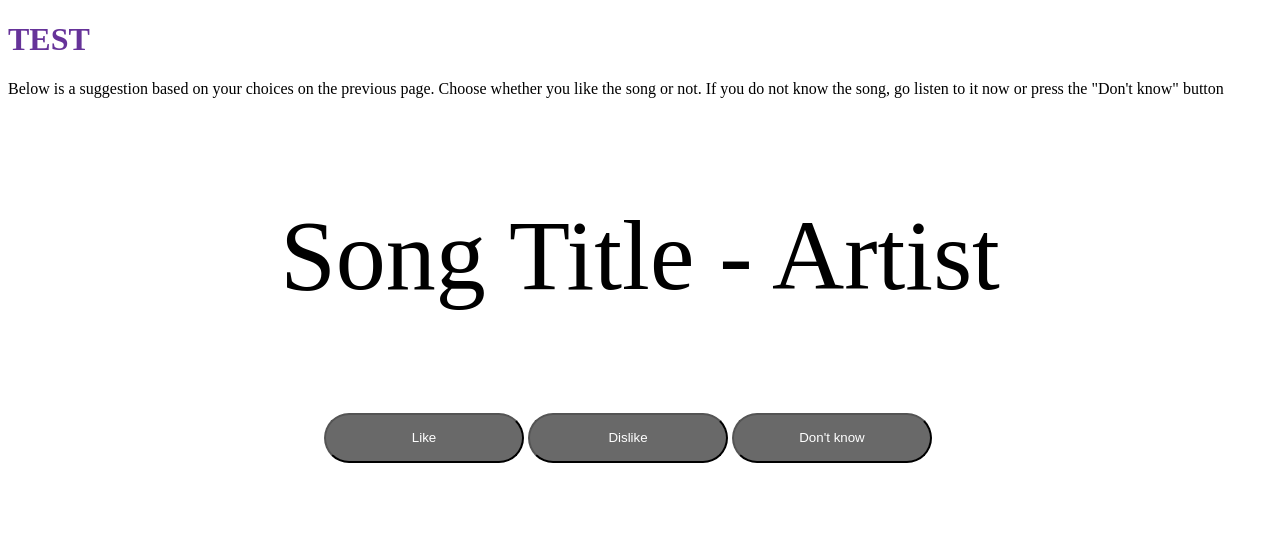
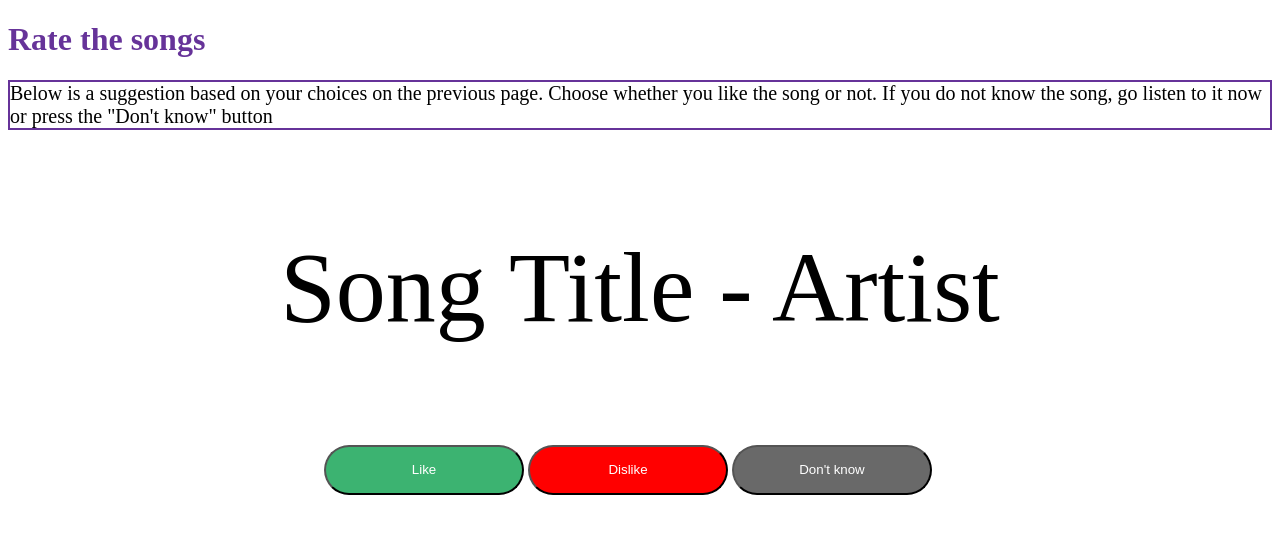
Before and after one commit to DunkyKanstrup/HateOrLikeTest, a Laravel app: page /choose in a window 1280 px wide. Shown: the top 534 px of the page. Run offline with Laravel 9, Linux system fonts and the light colour scheme.

Commit message:
Working buttons

```diff
--- a/public/js/ChoiceSite.js
+++ b/public/js/ChoiceSite.js
@@ -1,35 +1,44 @@
 const song = document.getElementById('song');
-const button = document.getElementById("btn")
+const choices = ["Hello - Adele", "Pierre er min gud - Eibert","September - EWF"]
+const b1 = document.getElementById("btn");
+const b2 = document.getElementById("btn2");
+const b3 = document.getElementById("btn3");
 let count = 0;
 
-button.addEventListener("click", saveChoice)
+b1.addEventListener("click", saveLike);
+b2.addEventListener("click",saveDislike);
+b3.addEventListener("click",nextSong);
 
-function saveChoice() {
-    if (button.innerText === 'Like') {
-        console.log("Like")
-        //write to doc
-        console.log(song.innerText + "liked");
-        count++;
-        console.log(count);
-        nextSong();
-    } else if (button.innerText === "Dislike") {
-        //write to doc
-        console.log("Don't like")
-        console.log(song.innerText + "disliked");
-        count++;
-        console.log(count);
-        nextSong();
-    } else {
+function saveLike () {
+    console.log(song.innerText + " liked")
+    count++;
+    console.log(count)
+    endCheck();
+}
+function saveDislike(){
+    console.log(song.innerText + " disliked")
+    count++;
+    console.log(count)
+    endCheck();
+}
 
-        nextSong();
-        console.log(count);
-    }
-    if (count === 10) {
-        button.disabled = true;
-    }
+function getRandomInt(max) {
+    return Math.floor(Math.random() * max);
 }
 
 function nextSong() {
     //get from generated list of possible recommendation
-    song.innerText = "Test"
+    const next = choices[getRandomInt(3)];
+    song.innerText = next;
 }
+
+function endCheck(){
+    if (count ===10){
+        b1.disabled = true;
+        b2.disabled = true;
+        b3.disabled = true;
+        alert("You have completed the test! Thank you for your help!")
+    } else {
+        nextSong();
+    }
+}
--- a/public/styles/StyleTheChoice.css
+++ b/public/styles/StyleTheChoice.css
@@ -1,19 +1,32 @@
 h1 {
     color: rebeccapurple;
 }
-section#song p {
+#song {
     font-size: 100px;
     text-align: center;
 }
 #buttons {
     margin-left: 25%;
+}
 
+#exText{
+    border: 2px solid rebeccapurple;
+    font-size: 20px;
 }
 button {
     color: white;
-    background-color: dimgray;
     border-radius: 30px;
     width: 200px;
     height: 50px;
+}
+#btn{
+    background-color: mediumseagreen;
+}
 
+#btn2 {
+    background-color: red;
 }
+
+#btn3 {
+    background-color: dimgray;
+}
--- a/resources/views/ChooseSite.blade.php
+++ b/resources/views/ChooseSite.blade.php
@@ -9,19 +9,17 @@
 </head>
 <body>
 <div>
-    <h1>TEST</h1>
-    <p>Below is a suggestion based on your choices on the previous page. Choose whether you like
-    the song or not. If you do not know the song, go listen to it now or press the "Don't know" button
+    <h1>Rate the songs</h1>
+    <p id="exText">Below is a suggestion based on your choices on the previous page. Choose whether you like
+        the song or not. If you do not know the song, go listen to it now or press the "Don't know" button
     </p>
     <section id="song">
         <p id="song">Song Title - Artist</p>
     </section>
     <section id="buttons">
-        <form>
-            <button id="btn" value="Like" name="like" >Like</button>
-            <button id="btn" value="Don't like" name="don't like" >Dislike</button>
-            <button id="btn" value="Don't know" name="don't know" >Don't know</button>
-        </form>
+        <button id="btn" value="Like" name="like">Like</button>
+        <button id="btn2" value="Don't like" name="don't like">Dislike</button>
+        <button id="btn3" value="Don't know" name="don't know">Don't know</button>
     </section>
 </div>
 </body>
```
